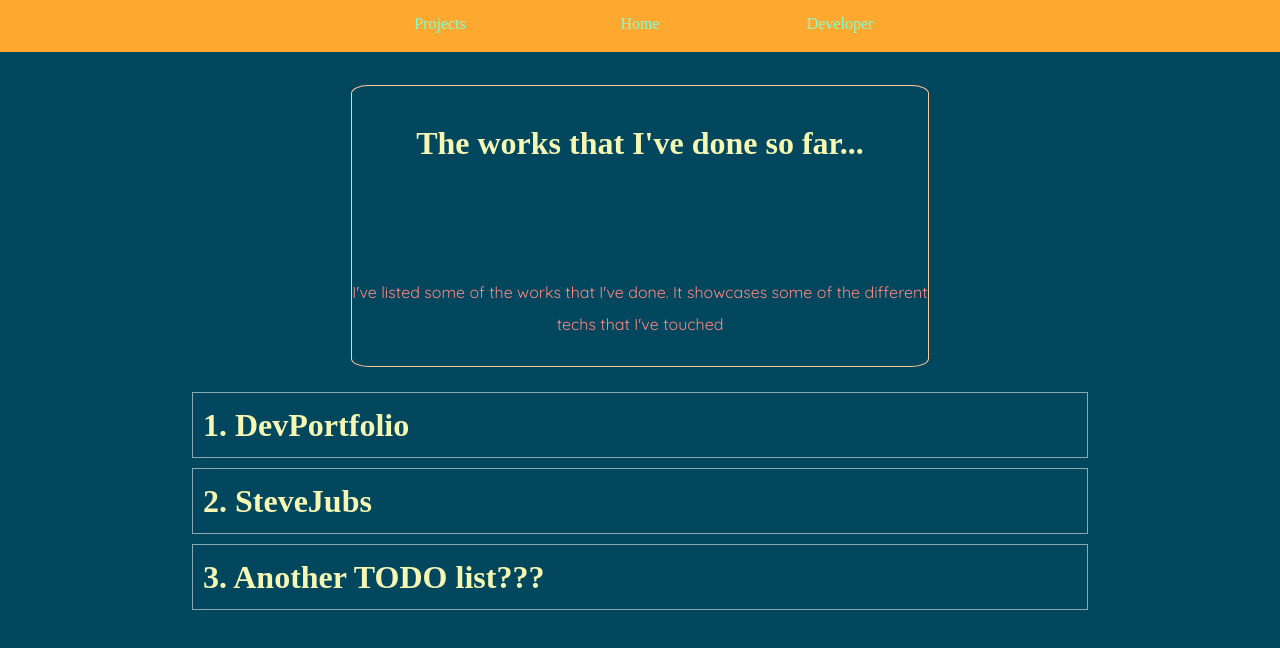
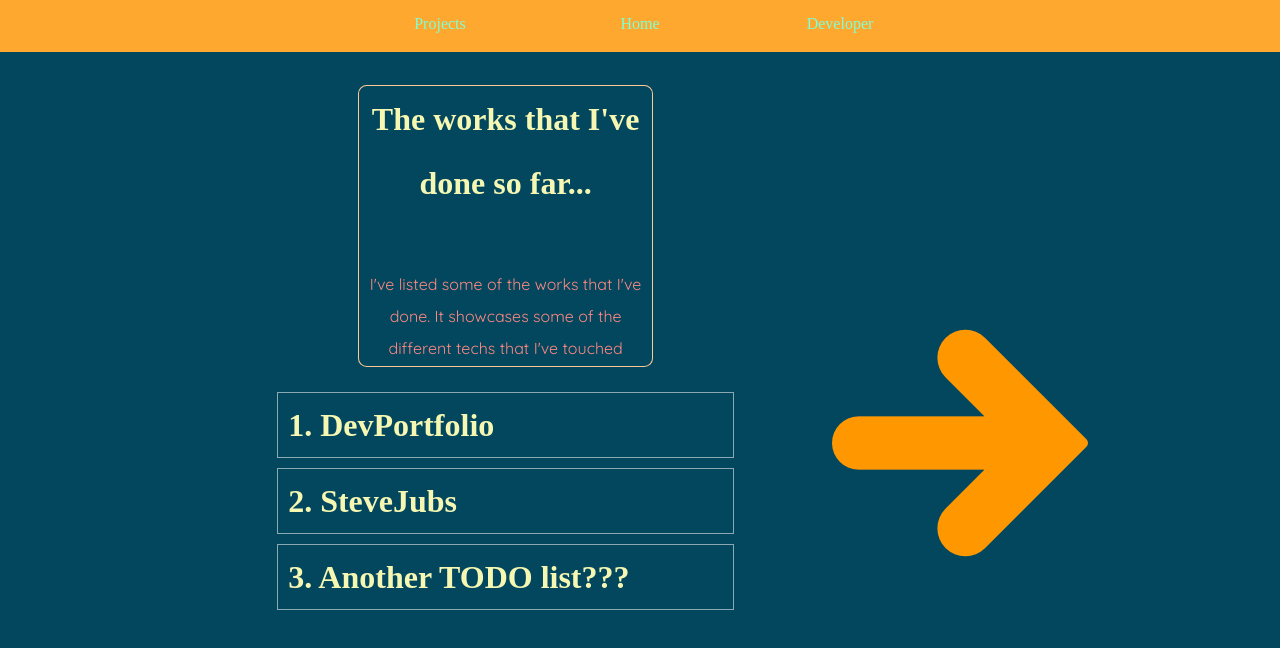
Before and after one commit to steve-kim-96/SteveJubs, a Next.js app: page /projects in a window 1280 px wide. Shown: the top 648 px of the page. Built offline with nearby package versions, Linux system fonts and the light colour scheme; a web font is replaced by a local one.

Commit message:
fix developer and projects page with arrows

```diff
--- a/components/BlogListLayout/index.tsx
+++ b/components/DeveloperListLayout/index.tsx
@@ -1,17 +1,17 @@
 import Head from 'next/head'
 import React from 'react'
 
-const BlogListLayout = ({ children }) => (
+const DeveloperListLayout = ({ children }) => (
     <>
       <Head>
         <title>SteveJubs</title>
       </Head>
       <main>
-        <div className='blog-list-page'>
+        <div className='developer-list-page'>
           {children}
         </div>
       </main>
     </>
   )
 
-export default BlogListLayout
+export default DeveloperListLayout
--- /dev/null
+++ b/components/PageNav/index.tsx
@@ -0,0 +1,31 @@
+import Link from "next/link"
+import { useRouter } from "next/router"
+
+const PageNav = () => {
+  const { pathname } = useRouter()
+  console.log(pathname)
+  return (
+    <>
+      {pathname === '/' || pathname === '/projects'
+        ?
+        <div className='right-arrow'>
+          <Link href={pathname === '/projects' ? '/' : '/developer'}>
+            <a><img src="/images/landingPage/right-arrow.png" alt="developer page arrow link" /></a>
+          </Link>
+        </div>
+        : null
+      }
+      {pathname === '/' || pathname === '/developer'
+        ?
+        <div className='left-arrow'>
+          <Link href={pathname === '/developer' ? '/' : '/projects'}>
+            <a><img src="/images/landingPage/right-arrow.png" alt="developer page arrow link" /></a>
+          </Link>
+        </div>
+        : null
+      }
+    </>
+  )
+}
+
+export default PageNav
--- /dev/null
+++ b/components/ProjectsListPage/index.tsx
@@ -0,0 +1,17 @@
+import Head from 'next/head'
+import React from 'react'
+
+const ProjectsListLayout = ({ children }) => (
+    <>
+      <Head>
+        <title>SteveJubs</title>
+      </Head>
+      <main>
+        <div className='projects-list-page'>
+          {children}
+        </div>
+      </main>
+    </>
+  )
+
+export default ProjectsListLayout
--- a/components/SocialMediaLinks/index.tsx
+++ b/components/SocialMediaLinks/index.tsx
@@ -8,6 +8,9 @@ const SocialMediaLinks = () => (
     <Link href='https://www.linkedin.com/in/steve-soungku-kim/'>
       <a><img src="/images/socialMedia/linkedin.png" alt="LinkedIn logo" /></a>
     </Link>
+    <Link href='https://drive.google.com/file/d/1OIcpGWRESoQqZPRXQE13y-9FYTb87MWl/view?usp=sharing'>
+      <a><img src="/images/socialMedia/cv.png" alt="cv logo" /></a>
+    </Link>
   </div>
 )
 
--- a/pages/index.tsx
+++ b/pages/index.tsx
@@ -1,6 +1,7 @@
 import Layout from '../components/Layout'
 import React from 'react'
 import SocialMediaLinks from '../components/SocialMediaLinks'
+import PageNav from '../components/PageNav'
 
 const HomePage = () => (
   <Layout>
@@ -15,6 +16,7 @@ const HomePage = () => (
         </section>
         <SocialMediaLinks />
       </div>
+      <PageNav />
     </div>
   </Layout>
 )
--- a/pages/projects/index.tsx
+++ b/pages/projects/index.tsx
@@ -1,17 +1,21 @@
 import PageList from '../../components/PageList'
 import ProjectListItem from '../../lib/data/projectListItem'
-import BlogListLayout from '../../components/BlogListLayout'
+import ProjectsListLayout from '../../components/ProjectsListPage'
 import React from 'react'
+import PageNav from '../../components/PageNav'
 
 
 const Projects = () => (
-  <BlogListLayout>
-    <div className='list-intro'>
-      <h1 className='intro-header'>The works that I've done so far...</h1>
-      <p>I've listed some of the works that I've done. It showcases some of the different techs that I've touched</p>
+  <ProjectsListLayout>
+    <div className='projects-list-content'>
+      <div className='list-intro'>
+        <h1 className='intro-header'>The works that I've done so far...</h1>
+        <p>I've listed some of the works that I've done. It showcases some of the different techs that I've touched</p>
+      </div>
+      <PageList items={ProjectListItem} />
     </div>
-    <PageList items={ProjectListItem} />
-  </BlogListLayout>
+    <PageNav/>
+  </ProjectsListLayout>
 )
 
 export default Projects
--- a/styles/_utility.scss
+++ b/styles/_utility.scss
@@ -7,3 +7,16 @@
   height: 100%;
   width: 100%;
 }
+
+.right-arrow {
+  order: 3;
+  &:hover {
+    opacity: .5;
+  }
+}
+.left-arrow {
+  transform: rotate(180deg);
+  &:hover {
+    opacity: .5;
+  }
+}
--- a/styles/index.scss
+++ b/styles/index.scss
@@ -38,31 +38,6 @@ main {
   text-align: center;
   line-height: 2;
 
-  .container {
-    width: 100%;
-    height: 100%;
-    display: flex;
-    justify-content: center;
-    .homepage {
-      border: 1px solid #c6ffc1;
-      display: flex;
-      width: 45%;
-      height: 60%;
-      flex-direction: column;
-      justify-content: space-around;
-      .social-media-links {
-        display: inline-block;
-        background: none;
-        a {
-          margin: 0 1.5vw 0 1.5vw;
-        }
-        a:hover {
-          opacity: 0.5;
-        }
-      }
-    }
-  }
-
   h1 {
     font-family: $h-font;
     color: $body-font-color;
@@ -77,15 +52,75 @@ main {
     color: $title-font-color;
   }
 }
+
+.container {
+  width: 100%;
+  height: 100%;
+  display: flex;
+  justify-content: space-around;
+  align-items: center;
+  .homepage {
+    align-self: flex-start;
+    order: 2;
+    border: 1px solid #c6ffc1;
+    display: flex;
+    width: 45%;
+    height: 60%;
+    flex-direction: column;
+    justify-content: space-around;
+    .social-media-links {
+      display: inline-block;
+      a {
+        margin: 0 1.5vw 0 1.5vw;
+        &:hover {
+          opacity: 0.5;
+        }
+      }
+    }
+  }
+}
 //body styling
 
-.blog-list-page {
+.developer-list-page {
   display: flex;
-  flex-direction: column;
-  justify-content: space-around;
   align-items: center;
-  width: 100%;
+  justify-content: center;
+  width: 85%;
   height: 70%;
+  .developer-list-content {
+    display: flex;
+    flex-direction: column;
+    align-items: center;
+    justify-content: space-around;
+    width: 60%;
+    height: 100%;
+  }
+  .left-arrow {
+    align-self: flex-end;
+    order: -1;
+    margin-bottom: 50px;
+    margin-left: 10%;
+  }
+}
+
+.projects-list-page {
+  display: flex;
+  align-items: center;
+  justify-content: flex-end;
+  width: 85%;
+  height: 70%;
+  .projects-list-content {
+    display: flex;
+    flex-direction: column;
+    align-items: center;
+    justify-content: space-around;
+    width: 60%;
+    height: 100%;
+  }
+  .right-arrow {
+    align-self: flex-end;
+    margin-bottom: 50px;
+  }
 }
 
 .intro-header {
@@ -96,7 +131,6 @@ main {
 .blog-list {
   width: 70%;
   ul {
-
     display: flex;
     flex-direction: column;
     li {
@@ -110,7 +144,7 @@ main {
     li:hover {
       cursor: pointer;
     }
-    li::before{
+    li::before {
       content: '';
       position: absolute;
       right: 0;
@@ -120,7 +154,7 @@ main {
       transition: width 0.6s cubic-bezier(0.25, 1, 0.5, 1);
     }
     @media (hover: hover) and (pointer: fine) {
-      li:hover::before{
+      li:hover::before {
         left: 0;
         right: auto;
         width: 100%;
@@ -145,7 +179,7 @@ main {
     display: block;
   }
   a:hover {
-    opacity: .5;
+    opacity: 0.5;
   }
 }
 
@@ -168,6 +202,7 @@ main {
   }
 }
 
-.header label, #hamburger {
+.header label,
+#hamburger {
   display: none;
 }
```
Also changed, not shown: pages/developer/index.tsx (+7 -3 lines), public/images/landingpage/right-arrow.png (added), public/images/socialMedia/cv.png (added).
